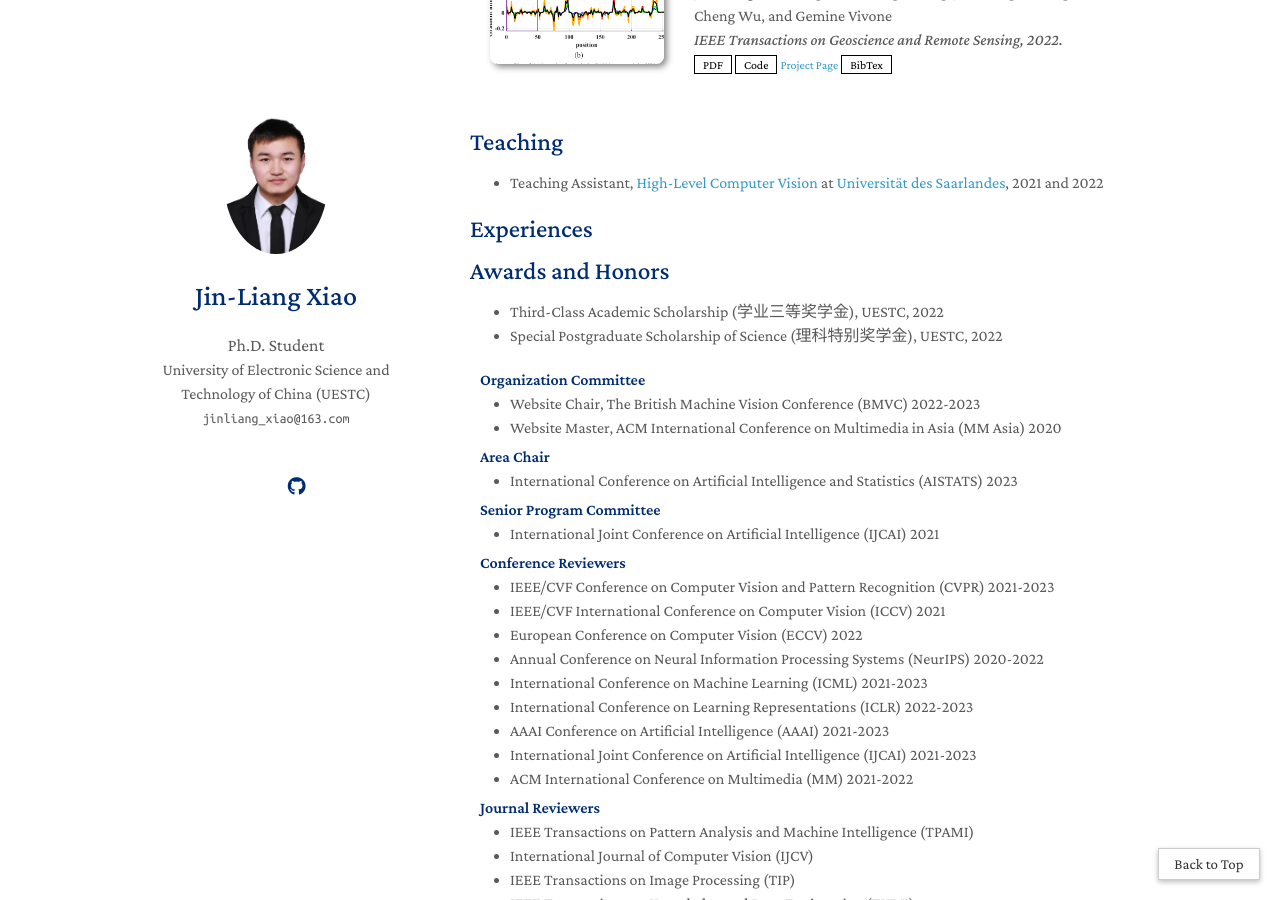
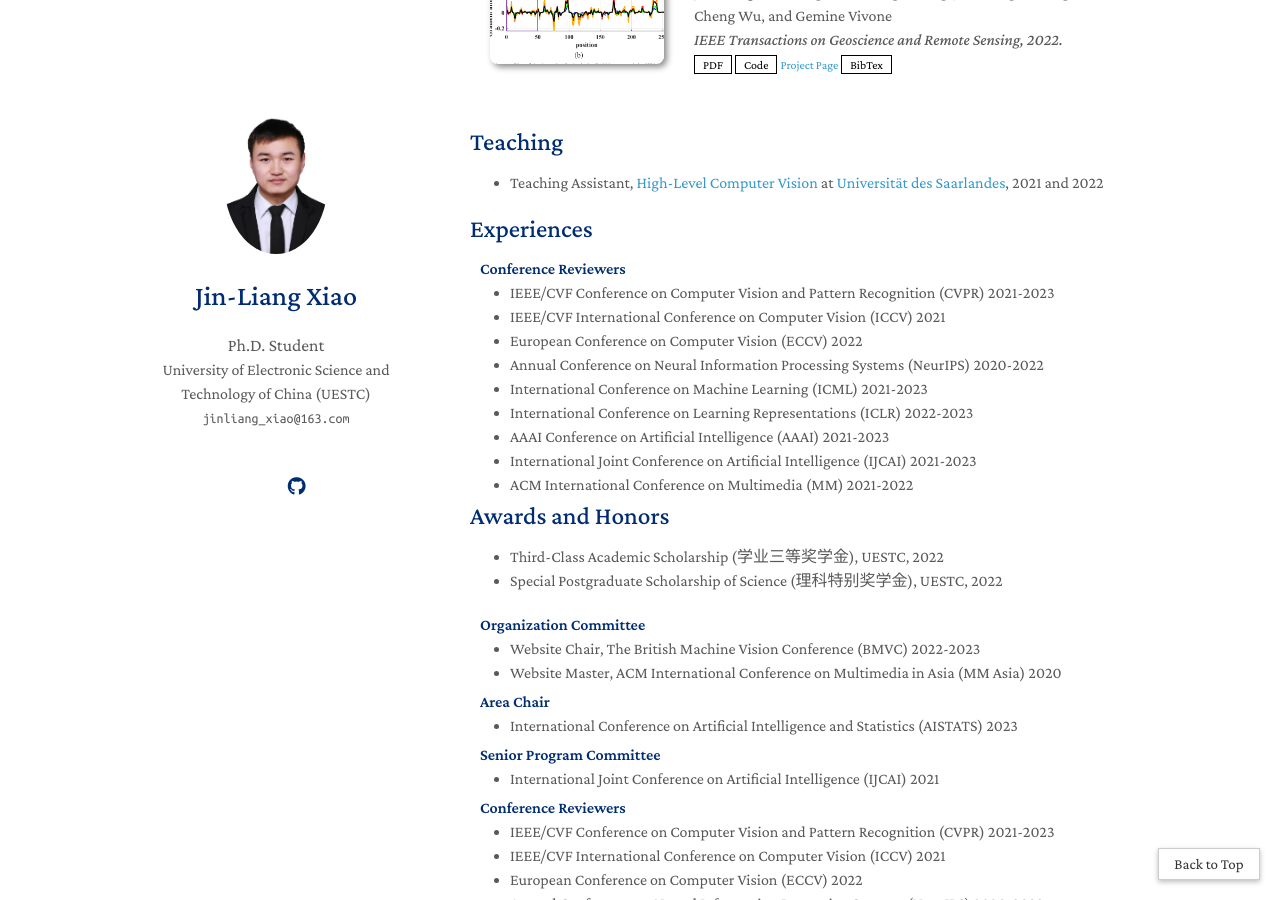
Before and after one commit to Jin-liangXiao/Jin-liangXiao.github.io, a Jekyll site: the page built from index.md, in a window 1280 px wide and 900 px high, scrolled down 516 px. Built offline with Jekyll 4.4.1, drawn with Linux system fonts in a browser that asks for light colours; nearby versions of some CDN libraries; a style sheet for code colours, icons or effects is not loaded; our own code applies the rules of GitHub Pages for plain Markdown files.

Commit message:
Update services.md

```diff
--- a/_includes/services.md
+++ b/_includes/services.md
@@ -1,6 +1,22 @@
 ## Experiences
 
+<h4 style="margin:0 10px 0;">Conference Reviewers</h4>
 
+<ul style="margin:0 0 5px;">
+  <li><a href="http://cvpr2023.thecvf.com/"><autocolor>IEEE/CVF Conference on Computer Vision and Pattern Recognition (CVPR) 2021-2023</autocolor></a></li>
+  <li><a href="http://iccv2021.thecvf.com/"><autocolor>IEEE/CVF International Conference on Computer Vision (ICCV) 2021</autocolor></a></li>
+  <li><a href="https://eccv2022.ecva.net/"><autocolor>European Conference on Computer Vision (ECCV) 2022</autocolor></a></li>
+  <li><a href="https://neurips.cc/Conferences/2022"><autocolor>Annual Conference on Neural Information Processing Systems (NeurIPS) 2020-2022</autocolor></a></li>
+  <li><a href="https://icml.cc/Conferences/2022"><autocolor>International Conference on Machine Learning (ICML) 2021-2023</autocolor></a></li>
+  <li><a href="https://iclr.cc/Conferences/2023"><autocolor>International Conference on Learning Representations (ICLR) 2022-2023</autocolor></a></li>
+  <li><a href="https://aaai.org/Conferences/AAAI-23/"><autocolor>AAAI Conference on Artificial Intelligence (AAAI) 2021-2023</autocolor></a></li>
+  <li><a href="https://ijcai-23.org/"><autocolor>International Joint Conference on Artificial Intelligence (IJCAI) 2021-2023</autocolor></a></li>
+  <li><a href="https://2022.acmmm.org/"><autocolor>ACM International Conference on Multimedia (MM) 2021-2022</autocolor></a></li>
+  <!--
+  <li><a href="https://mmasia2021.uqcloud.net/"><autocolor>ACM MM Asia 2020-2021</autocolor></a></li>
+  <li><a href="http://www.acml-conf.org/2021/"><autocolor>ACML 2021</autocolor></a></li>
+  -->
+</ul>
 
 
 
```
